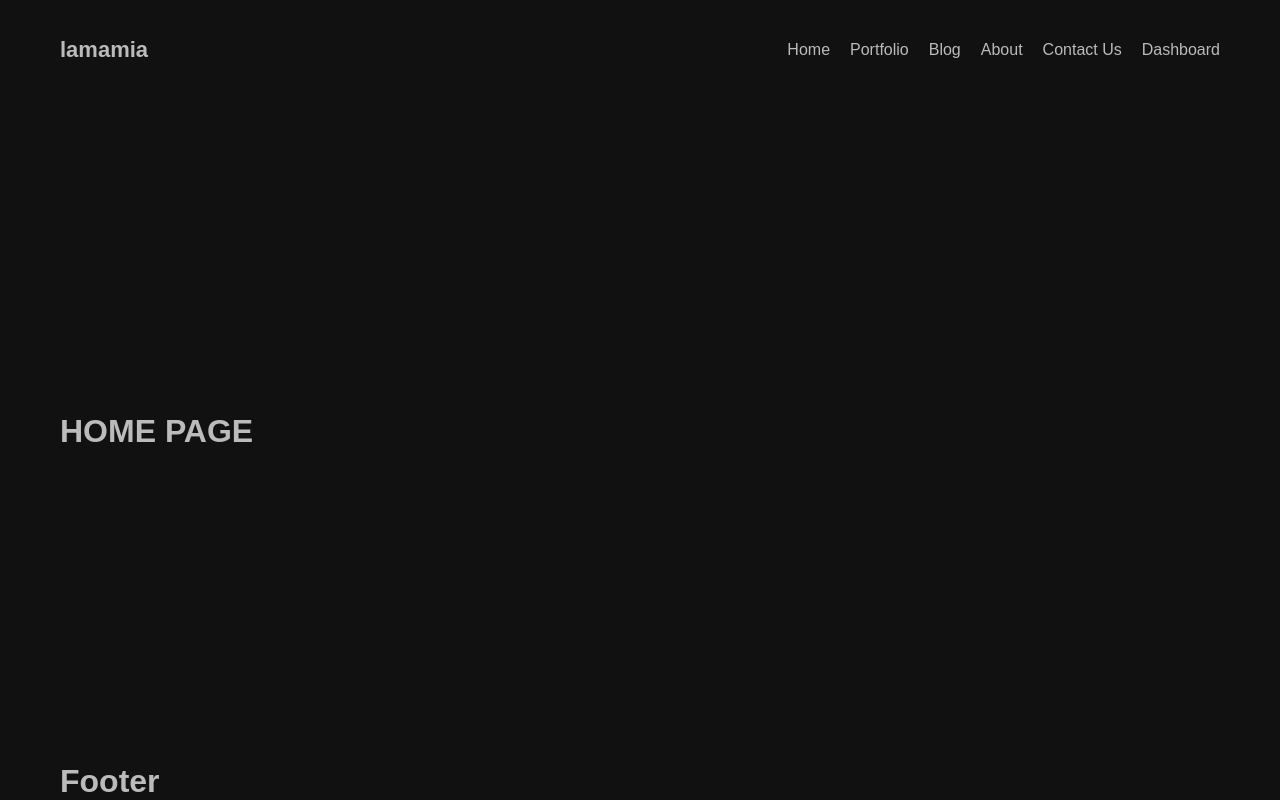
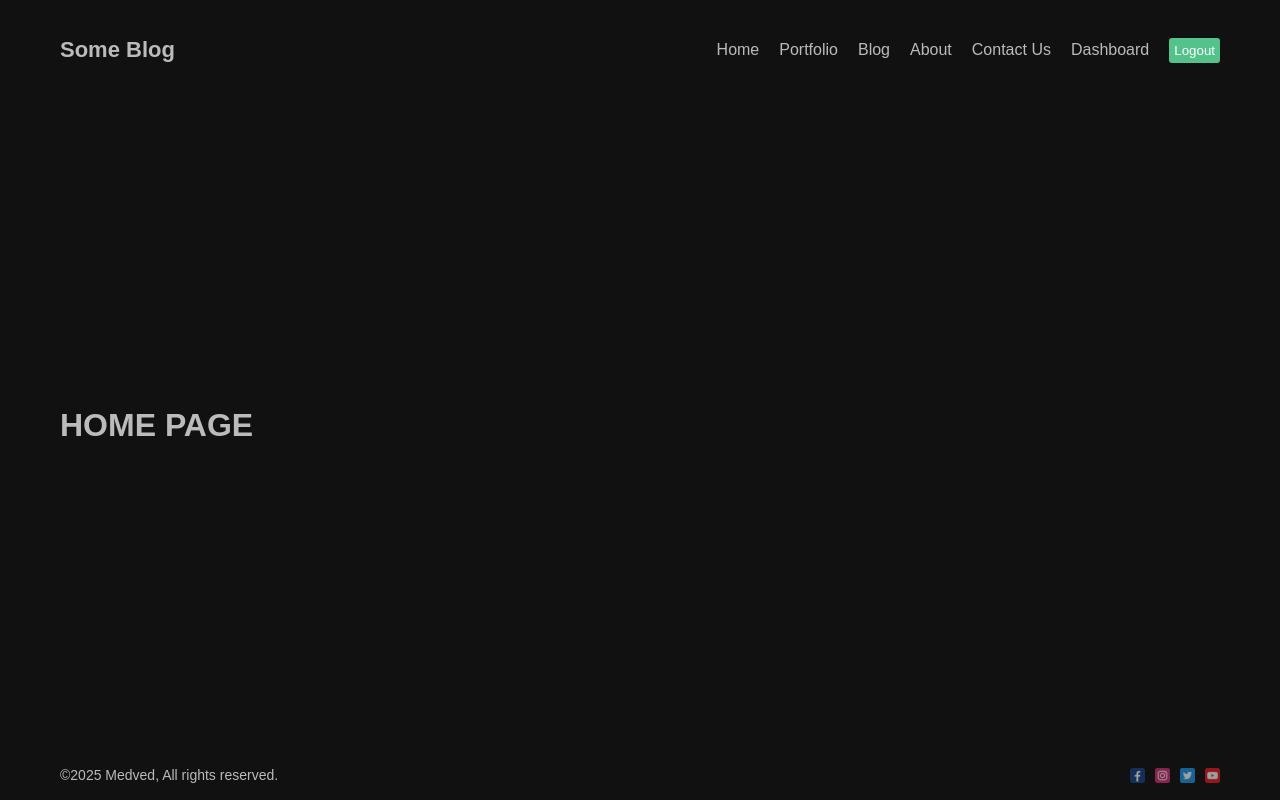
Before and after one commit to kosolapiyD/blog, a Next.js app: page / in a window 1280 px wide. Built offline with nearby package versions, Linux system fonts and the light colour scheme.

Commit message:
footer and navbar added

```diff
--- a/src/components/footer/Footer.tsx
+++ b/src/components/footer/Footer.tsx
@@ -1,11 +1,43 @@
-import React from 'react';
+import Image from 'next/image';
+
+import styles from './footer.module.scss';
 
 type FooterProps = {};
 
 export const Footer = (props: FooterProps) => {
   return (
-    <div>
-      <h1>Footer</h1>
+    <div className={styles.container}>
+      <div>©2025 Medved, All rights reserved.</div>
+      <div className={styles.social}>
+        <Image
+          src='/1.png'
+          width={15}
+          height={15}
+          className={styles.icon}
+          alt='Lama Dev Facebook Account'
+        />
+        <Image
+          src='/2.png'
+          width={15}
+          height={15}
+          className={styles.icon}
+          alt='Lama Dev'
+        />
+        <Image
+          src='/3.png'
+          width={15}
+          height={15}
+          className={styles.icon}
+          alt='Lama Dev'
+        />
+        <Image
+          src='/4.png'
+          width={15}
+          height={15}
+          className={styles.icon}
+          alt='Lama Dev'
+        />
+      </div>
     </div>
   );
 };
--- /dev/null
+++ b/src/components/footer/footer.module.scss
@@ -0,0 +1,18 @@
+.container {
+    height         : 50px;
+    font-size      : 14px;
+    display        : flex;
+    align-items    : center;
+    justify-content: space-between;
+
+    .social {
+        display    : flex;
+        align-items: center;
+        gap        : 10px;
+
+        .icon {
+            opacity: 0.6;
+            cursor : pointer;
+        }
+    }
+}
--- a/src/components/navbar/Navbar.tsx
+++ b/src/components/navbar/Navbar.tsx
@@ -1,3 +1,4 @@
+'use client';
 import Link from 'next/link';
 import styles from './navbar.module.scss';
 
@@ -40,7 +41,7 @@ export const Navbar = (props: NavbarProps) => {
   return (
     <div className={styles.container}>
       <Link href='/' className={styles.logo}>
-        lamamia
+        Some Blog
       </Link>
       <div className={styles.links}>
         {links.map((link) => (
@@ -48,6 +49,9 @@ export const Navbar = (props: NavbarProps) => {
             {link.title}
           </Link>
         ))}
+        <button className={styles.logout} onClick={() => console.log('Logout')}>
+          Logout
+        </button>
       </div>
     </div>
   );
```
